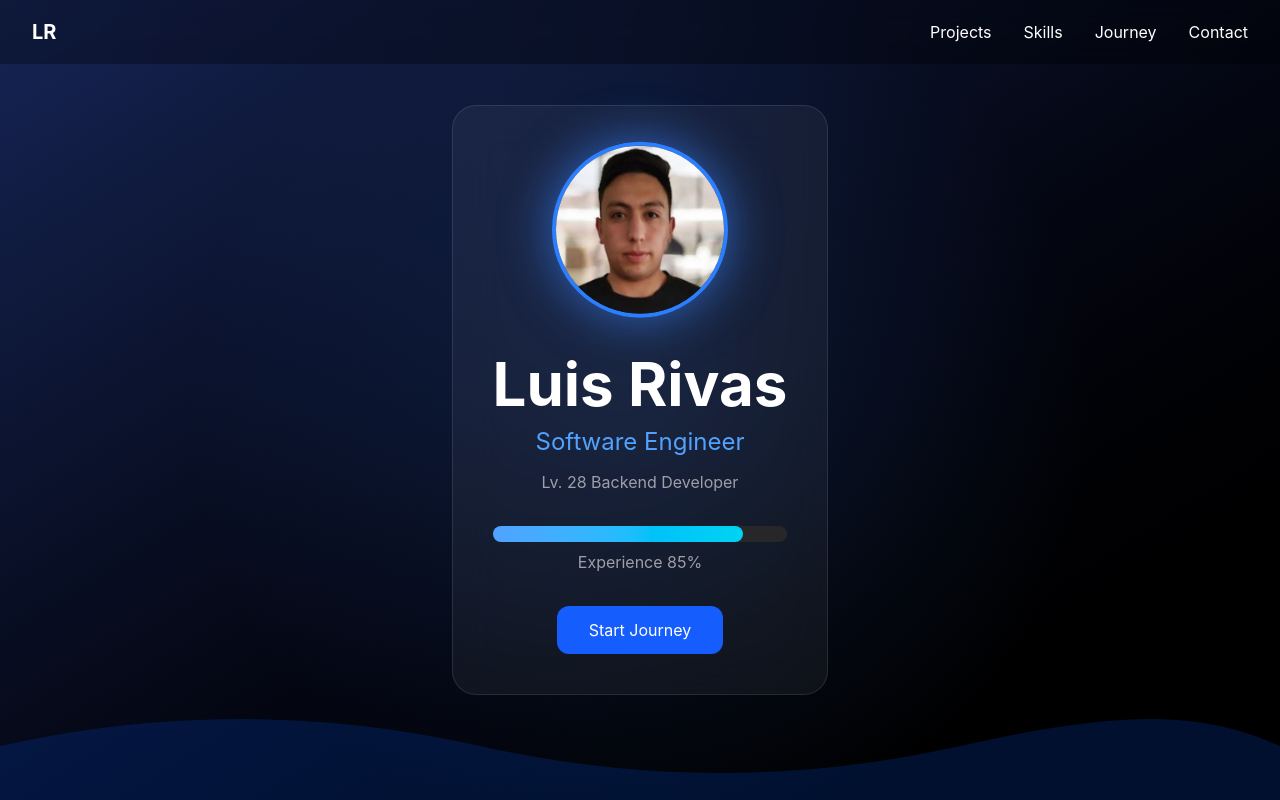
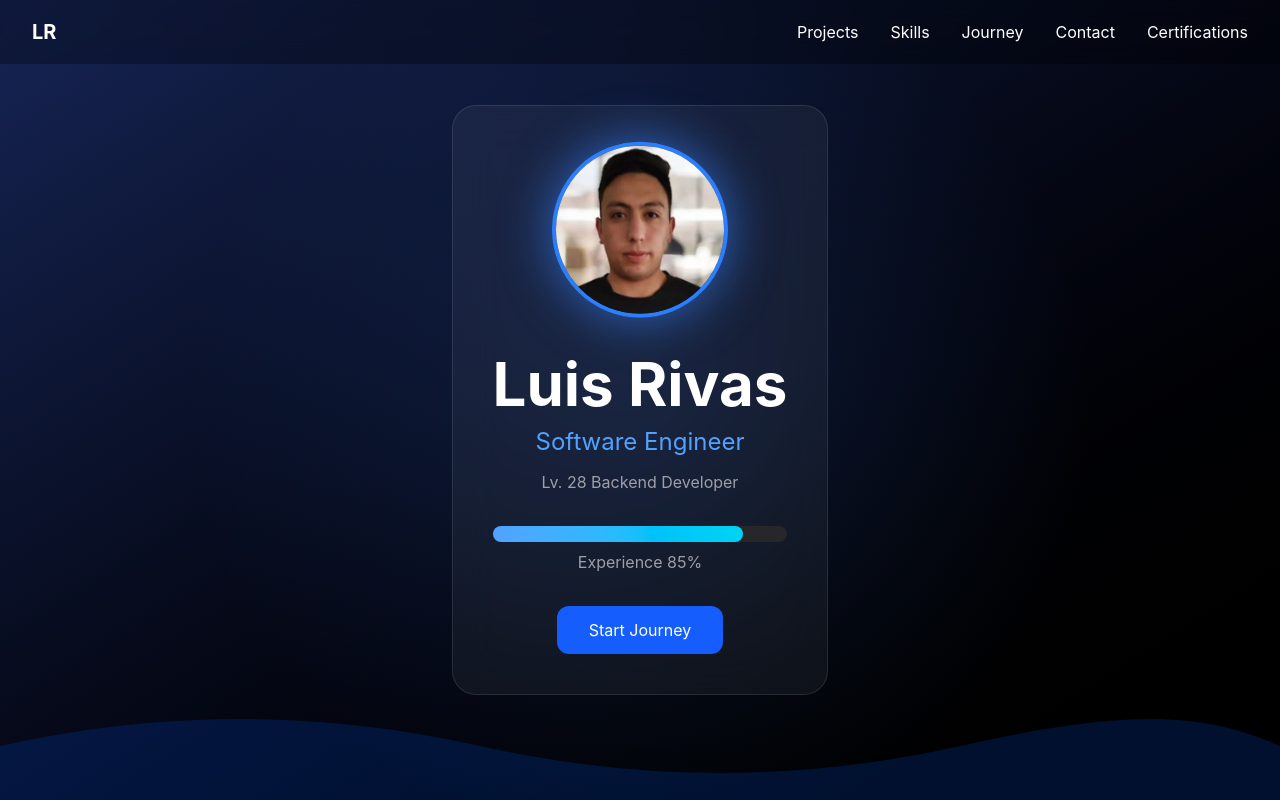
Before and after one commit to LuisRG98/portfolio, a React app: page / in a window 1280 px wide. Shown: the top 800 px of the page. Built offline with nearby package versions, Linux system fonts and the light colour scheme; the HTML template or start-up script is replaced by a standard one.

Commit message:
certification navbar added

```diff
--- a/src/components/Navbar.tsx
+++ b/src/components/Navbar.tsx
@@ -12,6 +12,7 @@ export default function Navbar() {
           <a href="#skills">Skills</a>
           <a href="#journey">Journey</a>
           <a href="#contact">Contact</a>
+          <a href="#certifications">Certifications</a>
         </div>
 
       </div>
```
